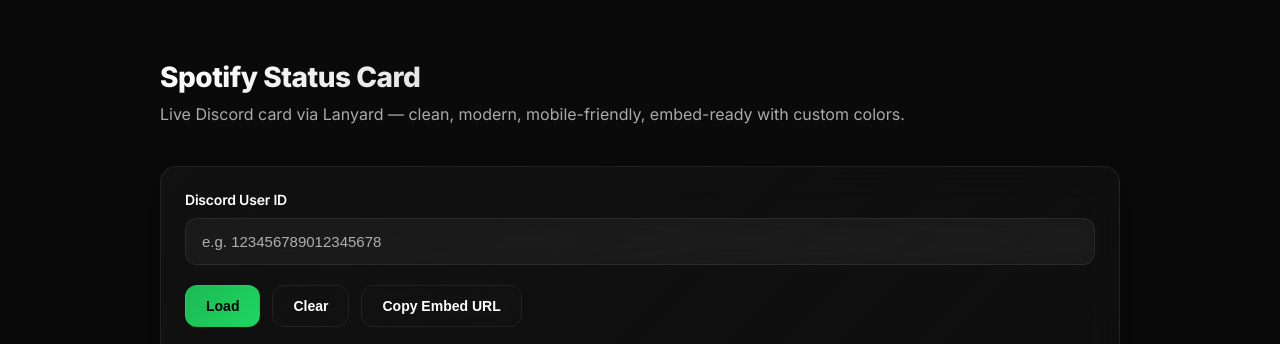
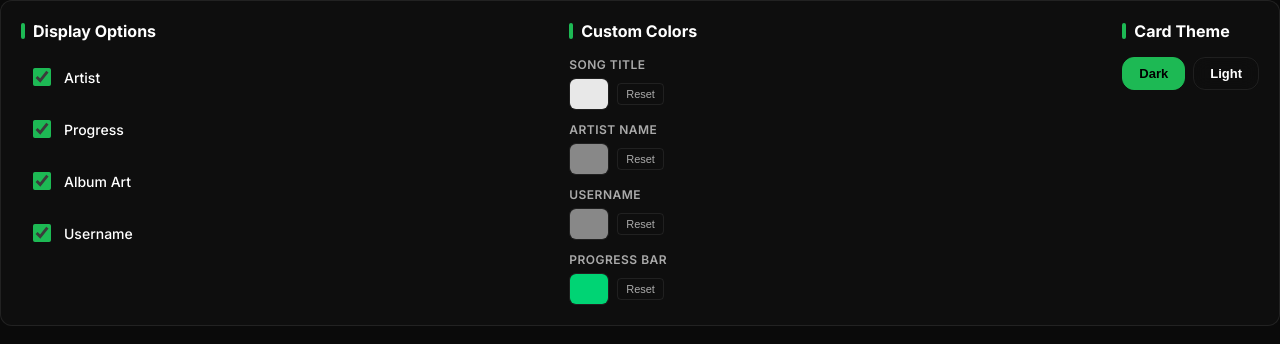
Before and after one commit to alqsdeuss/Spotynif, a plain HTML site: page index.html in a window 1280 px wide. Shown: the top 344 px of the page. Drawn offline with Linux system fonts and the light colour scheme.

Commit message:
Update index.html

```diff
--- a/index.html
+++ b/index.html
@@ -1,4 +1,69 @@
-<!doctype html>
+<div class="edit-row">
+        <div class="control-section">
+          <h3>Display Options</h3>
+          <div class="toggles">
+            <label class="switch">
+              <input id="optArtist" type="checkbox" checked />
+              <span>Artist</span>
+            </label>
+            <label class="switch">
+              <input id="optProgress" type="checkbox" checked />
+              <span>Progress</span>
+            </label>
+            <label class="switch">
+              <input id="optAlbum" type="checkbox" checked />
+              <span>Album Art</span>
+            </label>
+            <label class="switch">
+              <input id="optUsername" type="checkbox" checked />
+              <span>Username</span>
+            </label>
+          </div>
+        </div>
+
+        <div class="control-section">
+          <h3>Custom Colors</h3>
+          <div class="color-controls">
+            <div class="color-field">
+              <label>Song Title</label>
+              <div class="color-input-wrapper">
+                <input type="color" id="colorSong" value="#e8e8e8">
+                <button type="button" class="color-reset" id="resetSong">Reset</button>
+              </div>
+            </div>
+            <div class="color-field">
+              <label>Artist Name</label>
+              <div class="color-input-wrapper">
+                <input type="color" id="colorArtist" value="#888888">
+                <button type="button" class="color-reset" id="resetArtist">Reset</button>
+              </div>
+            </div>
+            <div class="color-field">
+              <label>Username</label>
+              <div class="color-input-wrapper">
+                <input type="color" id="colorUsername" value="#888888">
+                <button type="button" class="color-reset" id="resetUsername">Reset</button>
+              </div>
+            </div>
+            <div class="color-field">
+              <label>Progress Bar</label>
+              <div class="color-input-wrapper">
+                <input type="color" id="colorProgress" value="#00d474">
+                <button type="button" class="color-reset" id="resetProgress">Reset</button>
+              </div>
+            </div>
+          </div>
+        </div>
+
+        <div class="control-section">
+          <h3>Card Theme</h3>
+          <div class="theme">
+            <button id="themeDark" class="btn small active">Dark</button>
+            <button id="themeLight" class="btn small">Light</button>
+          </div>
+        </div>
+      </div>
+              <!doctype html>
 <html lang="en">
 <head>
   <meta charset="utf-8" />
```
